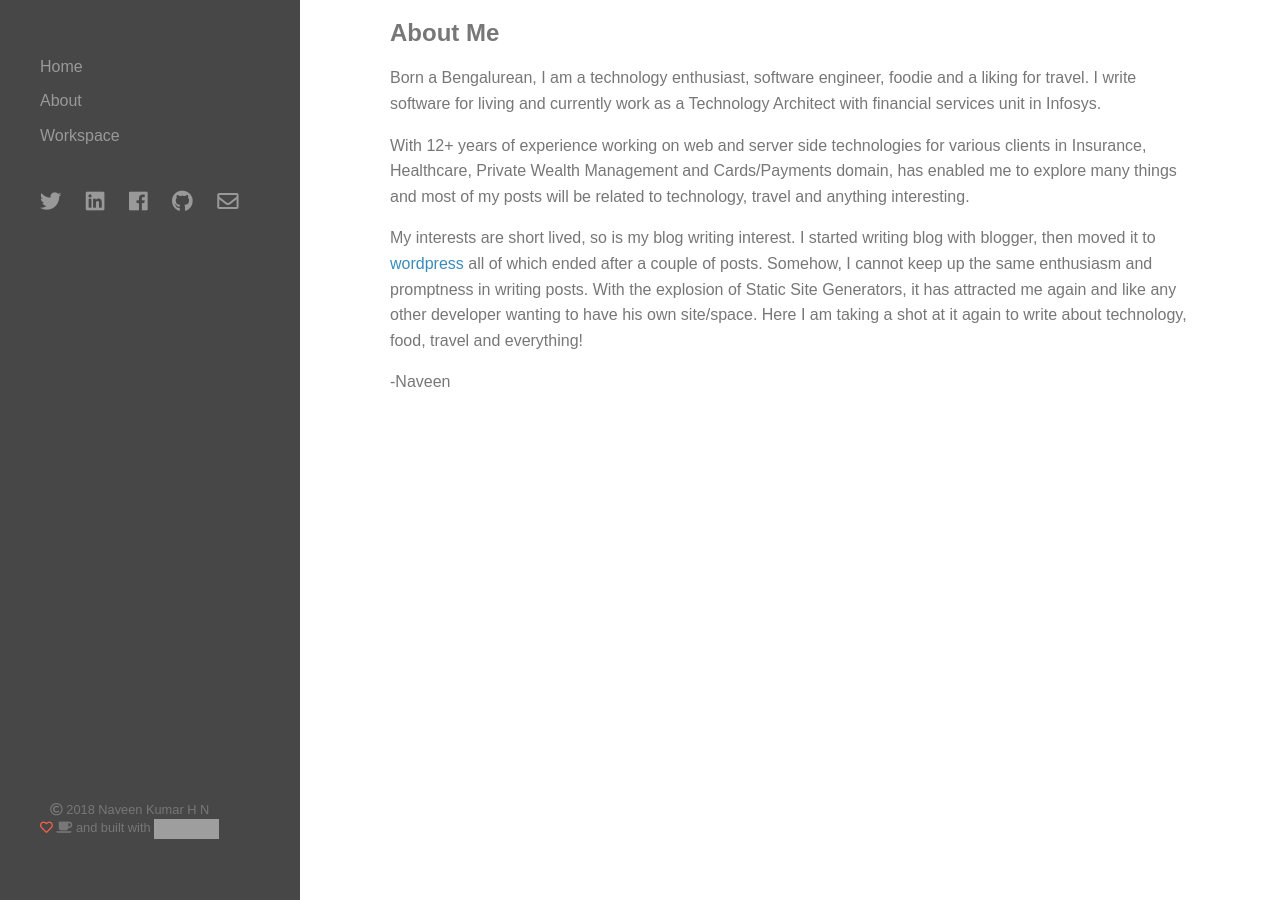
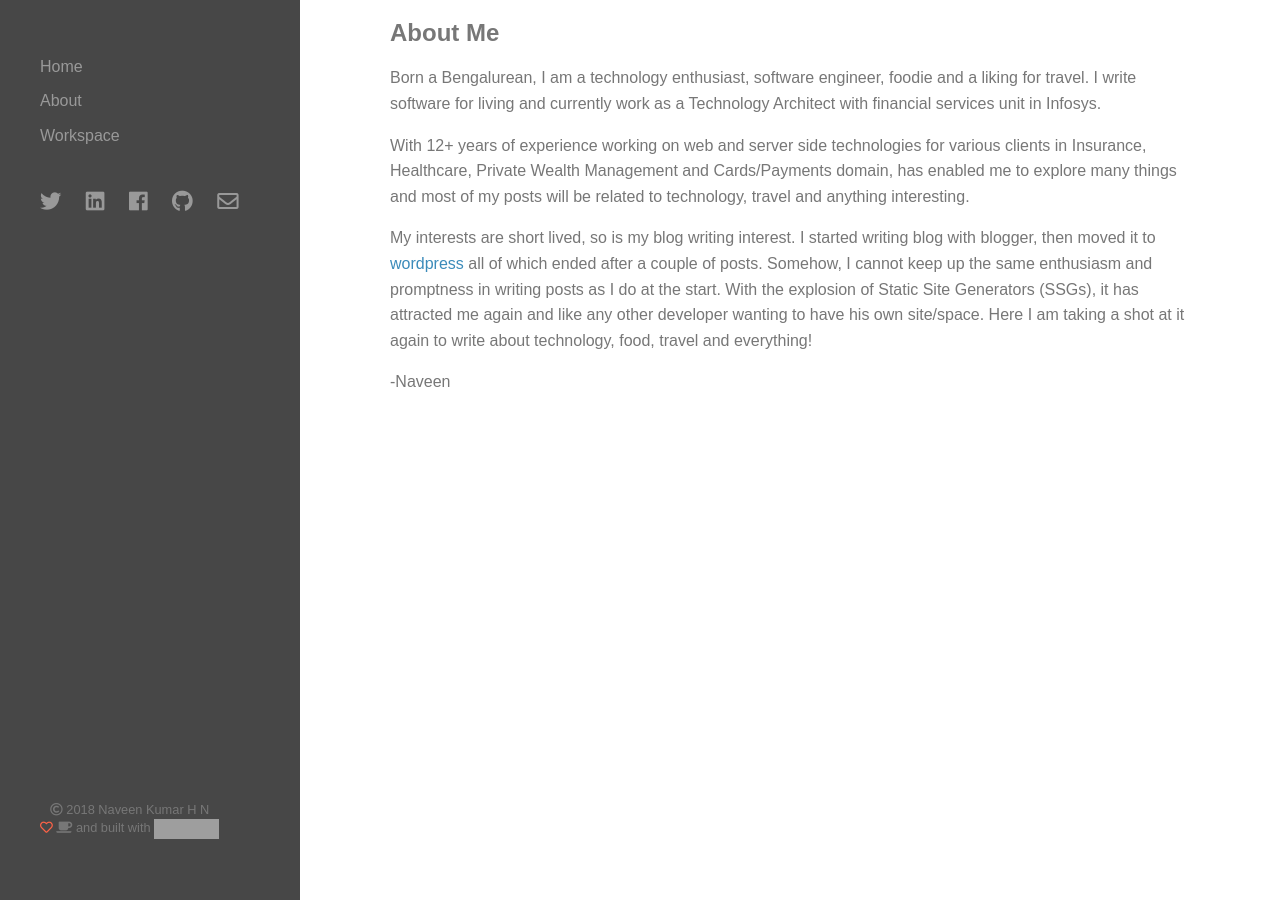
Before and after one commit to naveenhn/naveenhn.github.io, a Jekyll site: the page built from _pages/about.md, in a window 1280 px wide. Built offline with Jekyll 4.4.1, drawn with Linux system fonts in a browser that asks for light colours; nearby versions of some CDN libraries; grey boxes are pictures that could not be loaded.

Commit message:
small textual changes

```diff
--- a/_pages/about.md
+++ b/_pages/about.md
@@ -8,6 +8,6 @@
 
 With 12+ years of experience working on web and server side technologies for various clients in Insurance, Healthcare, Private Wealth Management and Cards/Payments domain, has enabled me to explore many things and most of my posts will be related to technology, travel and anything interesting.
 
-My interests are short lived, so is my blog writing interest. I started writing blog with blogger, then moved it to [wordpress](https://codecafe.wordpress.com/) all of which ended after a couple of posts. Somehow, I cannot keep up the same enthusiasm and promptness in writing posts. With the explosion of Static Site Generators, it has attracted me again and like any other developer wanting to have his own site/space. Here I am taking a shot at it again to write about technology, food, travel and everything!
+My interests are short lived, so is my blog writing interest. I started writing blog with blogger, then moved it to [wordpress](https://codecafe.wordpress.com/) all of which ended after a couple of posts. Somehow, I cannot keep up the same enthusiasm and promptness in writing posts as I do at the start. With the explosion of Static Site Generators (SSGs), it has attracted me again and like any other developer wanting to have his own site/space. Here I am taking a shot at it again to write about technology, food, travel and everything!
 
 -Naveen
```
